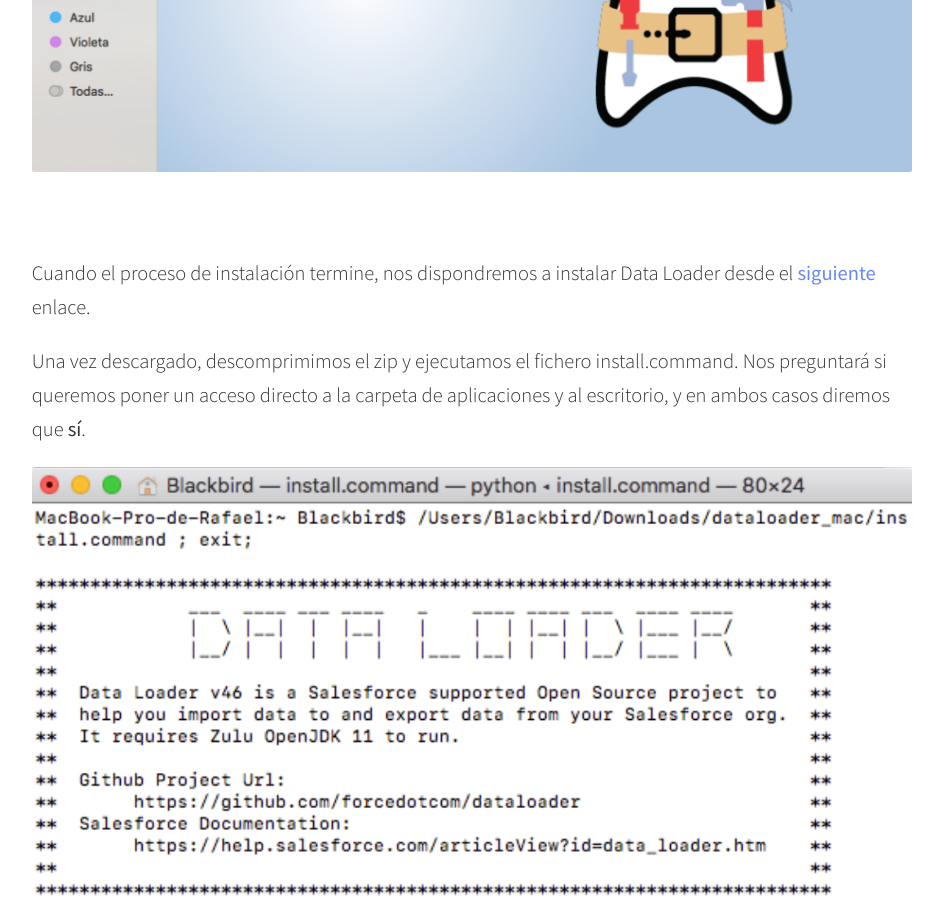
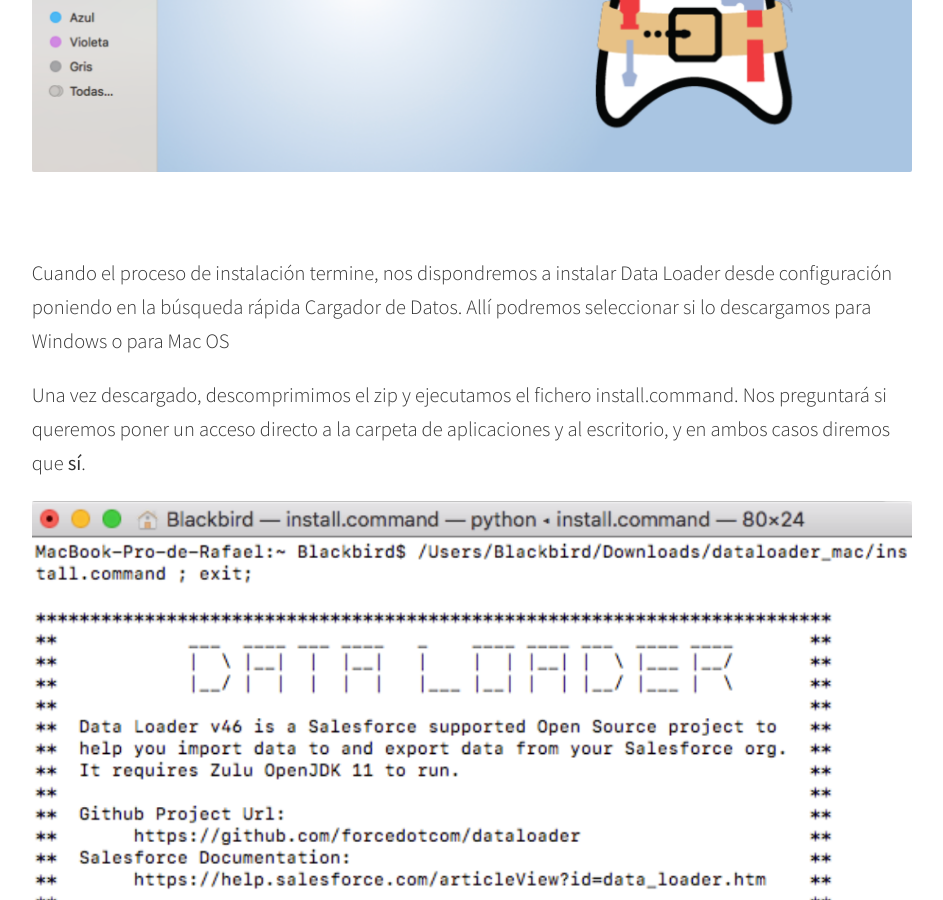
Before and after one commit to blackbirdcrew/BLOG, a Jekyll site: the page built from _posts/2019-08-07-data-loader.md, in a window 1280 px wide and 900 px high, scrolled down 1922 px. Shown: the whole window, without its empty margins (168-1111 px from the left). Built offline with Jekyll 4.4.1, drawn with Linux system fonts in a browser that asks for light colours; comment, search, counter and statistics services are not loaded.

Commit message:
Update 2019-08-07-data-loader.md

```diff
--- a/_posts/2019-08-07-data-loader.md
+++ b/_posts/2019-08-07-data-loader.md
@@ -33,7 +33,7 @@
 
 <br/>
 
-Cuando el proceso de instalación termine, nos dispondremos a instalar Data Loader desde el [siguiente](https://aecoc.my.salesforce.com/dwnld/DataLoader/dataloader_mac.zip) enlace.
+Cuando el proceso de instalación termine, nos dispondremos a instalar Data Loader desde configuración poniendo en la búsqueda rápida Cargador de Datos. Allí podremos seleccionar si lo descargamos para Windows o para Mac OS
 
 Una vez descargado, descomprimimos el zip y ejecutamos el fichero install.command. Nos preguntará si queremos poner un acceso directo a la carpeta de aplicaciones y al escritorio, y en ambos casos diremos que **sí**.
 
```
